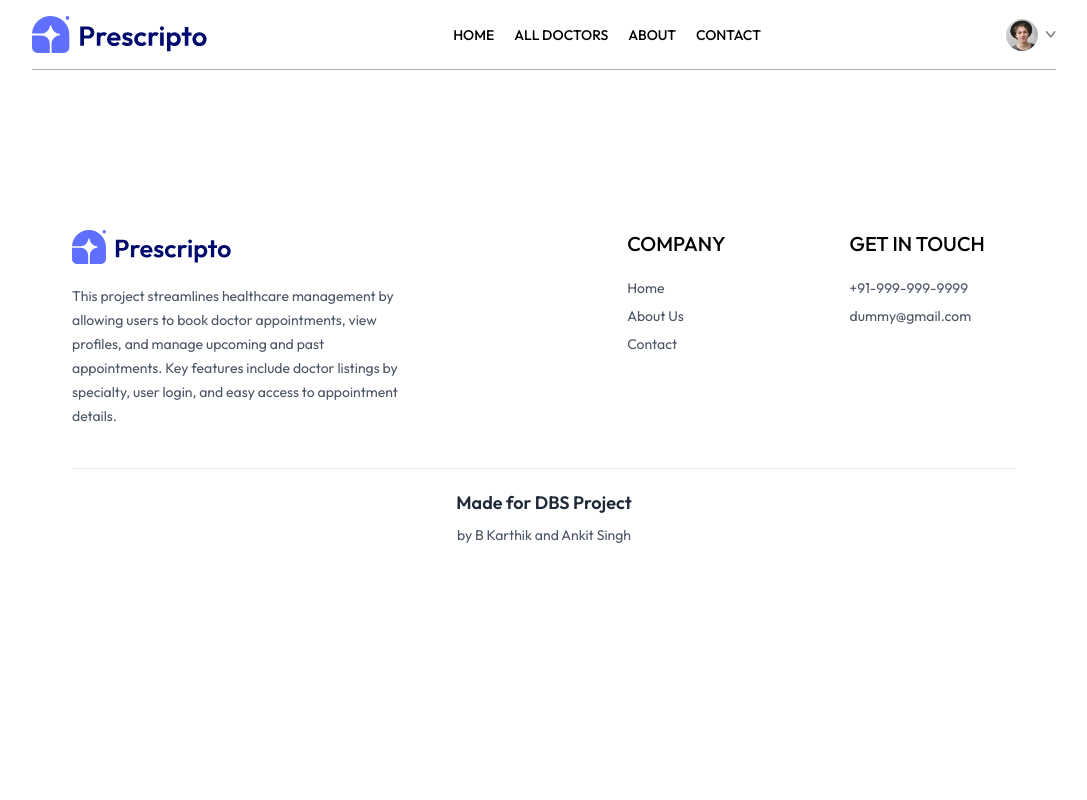
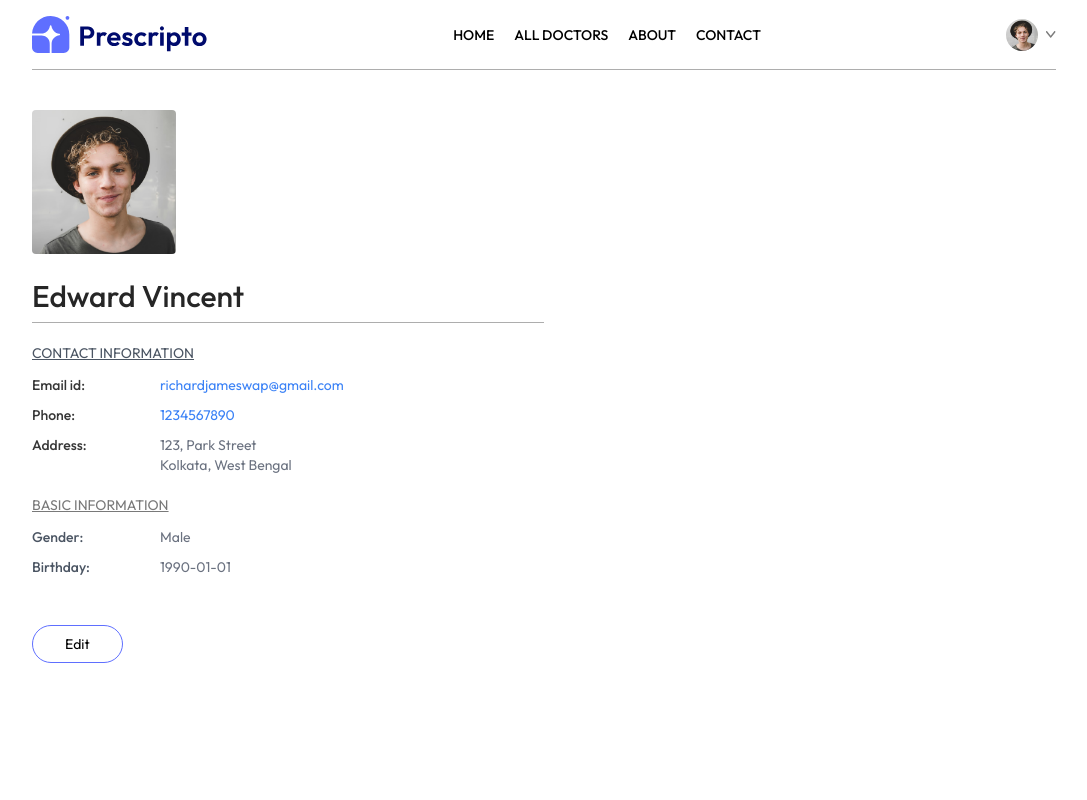
Before and after one commit to BKarthik7/Prescripto, a React (Vite) app in the folder frontend/: page /my-profile in a window 1280 px wide. Shown: the top 800 px of the page, without its empty margins (96-1183 px from the left). Built offline with nearby package versions, Linux system fonts and the light colour scheme.

Commit message:
feat: MyProfile

```diff
--- a/frontend/src/pages/Appointment.jsx
+++ b/frontend/src/pages/Appointment.jsx
@@ -9,7 +9,7 @@
 const Appointment = () => {
 
   const { docId } = useParams()
-  const { doctors, currencySymbol, backendUrl, token, getDoctosData } = useContext(AppContext)
+  const { doctors, currencySymbol } = useContext(AppContext)
   const daysOfWeek = ['SUN', 'MON', 'TUE', 'WED', 'THU', 'FRI', 'SAT']
 
   const [docInfo, setDocInfo] = useState(false)
@@ -73,35 +73,6 @@
   }
 
   const bookAppointment = async () => {
-
-    if (!token) {
-      toast.warning('Login to book appointment')
-      return navigate('/login')
-    }
-
-    const date = docSlots[slotIndex][0].datetime
-
-    let day = date.getDate()
-    let month = date.getMonth() + 1
-    let year = date.getFullYear()
-
-    const slotDate = day + "_" + month + "_" + year
-
-    try {
-
-      const { data } = await axios.post(backendUrl + '/api/user/book-appointment', { docId, slotDate, slotTime }, { headers: { token } })
-      if (data.success) {
-        toast.success(data.message)
-        getDoctosData()
-        navigate('/my-appointments')
-      } else {
-        toast.error(data.message)
-      }
-
-    } catch (error) {
-      console.log(error)
-      toast.error(error.message)
-    }
 
   }
 
--- a/frontend/src/pages/MyProfile.jsx
+++ b/frontend/src/pages/MyProfile.jsx
@@ -1,11 +1,106 @@
-import React from 'react'
+import React, { useContext, useEffect, useState } from 'react'
+import { AppContext } from '../context/AppContext'
+import axios from 'axios'
+import { toast } from 'react-toastify'
+import { assets } from '../assets/assets_frontend/assets'
 
 const MyProfile = () => {
-  return (
-    <div>
 
+  const [isEdit, setIsEdit] = useState(false)
+
+  const [image, setImage] = useState(false)
+
+  const [userData, setUserData] = useState({
+    name: "Edward Vincent",
+    image: assets.profile_pic,
+    email: "richardjameswap@gmail.com",
+    phone: "1234567890",
+    address: {
+      line1: "123, Park Street",
+      line2: "Kolkata, West Bengal"
+    },
+    gender: "Male",
+    dob: "1990-01-01"
+  })
+
+  return userData ? (
+    <div className='max-w-lg flex flex-col gap-2 text-sm pt-5'>
+
+      {isEdit
+        ? <label htmlFor='image' >
+          <div className='inline-block relative cursor-pointer'>
+            <img className='w-36 rounded opacity-75' src={image ? URL.createObjectURL(image) : userData.image} alt="" />
+            <img className='w-10 absolute bottom-12 right-12' src={image ? '' : assets.upload_icon} alt="" />
+          </div>
+          <input onChange={(e) => setImage(e.target.files[0])} type="file" id="image" hidden />
+        </label>
+        : <img className='w-36 rounded' src={userData.image} alt="" />
+      }
+
+      {isEdit
+        ? <input className='bg-gray-50 text-3xl font-medium max-w-60' type="text" onChange={(e) => setUserData(prev => ({ ...prev, name: e.target.value }))} value={userData.name} />
+        : <p className='font-medium text-3xl text-[#262626] mt-4'>{userData.name}</p>
+      }
+
+      <hr className='bg-[#ADADAD] h-[1px] border-none' />
+
+      <div>
+        <p className='text-gray-600 underline mt-3'>CONTACT INFORMATION</p>
+        <div className='grid grid-cols-[1fr_3fr] gap-y-2.5 mt-3 text-[#363636]'>
+          <p className='font-medium'>Email id:</p>
+          <p className='text-blue-500'>{userData.email}</p>
+          <p className='font-medium'>Phone:</p>
+
+          {isEdit
+            ? <input className='bg-gray-50 max-w-52' type="text" onChange={(e) => setUserData(prev => ({ ...prev, phone: e.target.value }))} value={userData.phone} />
+            : <p className='text-blue-500'>{userData.phone}</p>
+          }
+
+          <p className='font-medium'>Address:</p>
+
+          {isEdit
+            ? <p>
+              <input className='bg-gray-50' type="text" onChange={(e) => setUserData(prev => ({ ...prev, address: { ...prev.address, line1: e.target.value } }))} value={userData.address.line1} />
+              <br />
+              <input className='bg-gray-50' type="text" onChange={(e) => setUserData(prev => ({ ...prev, address: { ...prev.address, line2: e.target.value } }))} value={userData.address.line2} /></p>
+            : <p className='text-gray-500'>{userData.address.line1} <br /> {userData.address.line2}</p>
+          }
+
+        </div>
+      </div>
+      <div>
+        <p className='text-[#797979] underline mt-3'>BASIC INFORMATION</p>
+        <div className='grid grid-cols-[1fr_3fr] gap-y-2.5 mt-3 text-gray-600'>
+          <p className='font-medium'>Gender:</p>
+
+          {isEdit
+            ? <select className='max-w-20 bg-gray-50' onChange={(e) => setUserData(prev => ({ ...prev, gender: e.target.value }))} value={userData.gender} >
+              <option value="Not Selected">Not Selected</option>
+              <option value="Male">Male</option>
+              <option value="Female">Female</option>
+            </select>
+            : <p className='text-gray-500'>{userData.gender}</p>
+          }
+
+          <p className='font-medium'>Birthday:</p>
+
+          {isEdit
+            ? <input className='max-w-28 bg-gray-50' type='date' onChange={(e) => setUserData(prev => ({ ...prev, dob: e.target.value }))} value={userData.dob} />
+            : <p className='text-gray-500'>{userData.dob}</p>
+          }
+
+        </div>
+      </div>
+      <div className='mt-10'>
+
+        {isEdit
+          ? <button onClick={()=>{}} className='border border-primary px-8 py-2 rounded-full hover:bg-primary hover:text-white transition-all'>Save information</button>
+          : <button onClick={() => setIsEdit(true)} className='border border-primary px-8 py-2 rounded-full hover:bg-primary hover:text-white transition-all'>Edit</button>
+        }
+
+      </div>
     </div>
-  )
+  ) : null
 }
 
 export default MyProfile
```
